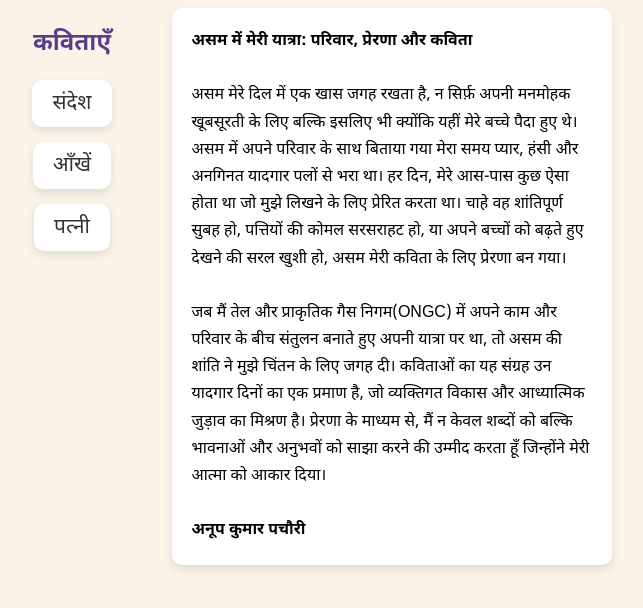
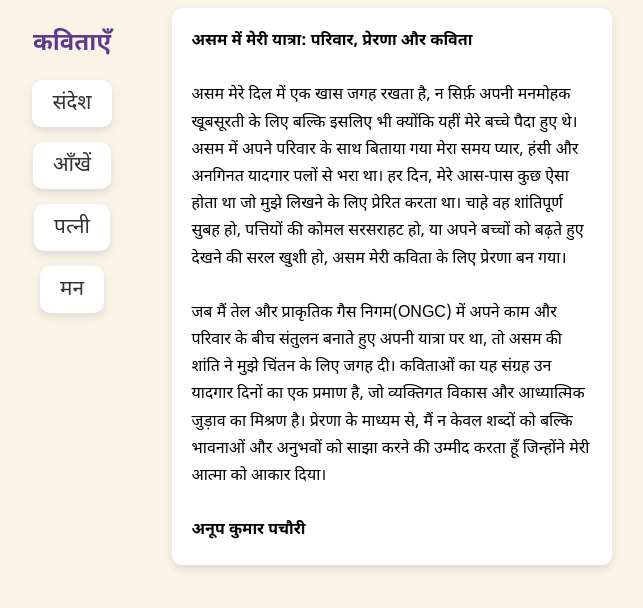
Before and after one commit to Shabhonam/prernapoetry, a plain HTML site: page index.html in a window 1280 px wide. Shown: the part 114-722 px from the top of the page, without its empty margins (318-961 px from the left). Drawn offline with Linux system fonts and the light colour scheme.

Commit message:
Update index.html
added poem4

```diff
--- a/index.html
+++ b/index.html
@@ -77,6 +77,8 @@
                 <li><a href="poem1.html">संदेश</a></li>
                 <li><a href="poem2.html">आँखें</a></li>
                 <li><a href="poem3.html">पत्नी</a></li>
+                <li><a href="poem4.html">मन</a></li>
+
             </ul>
         </div>
         <div class="intro">
```
